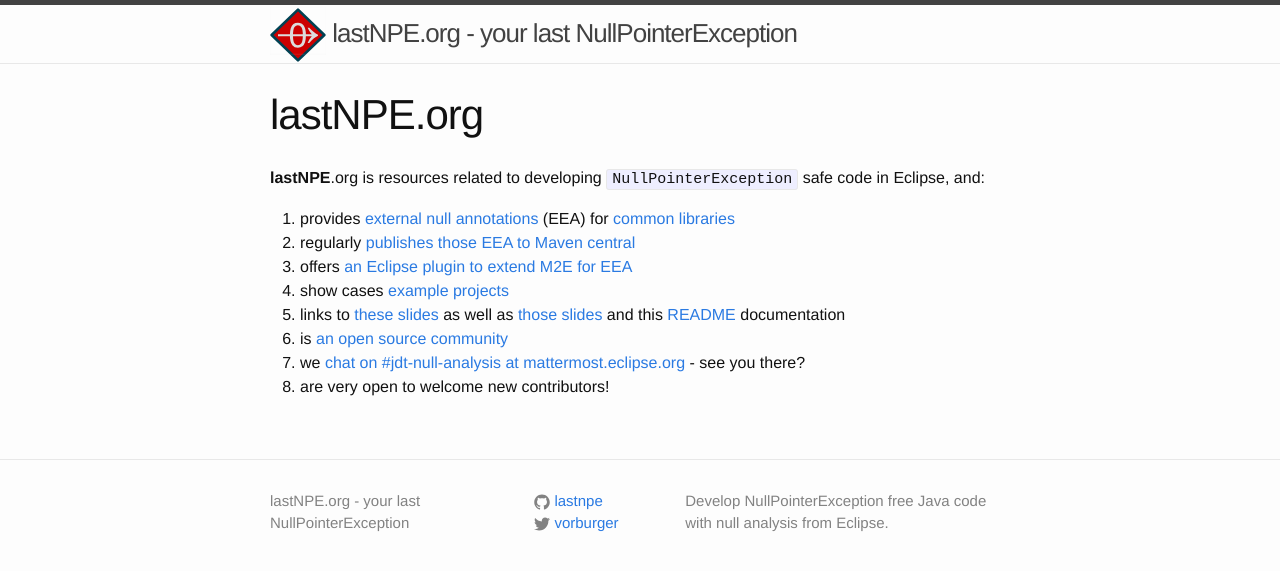
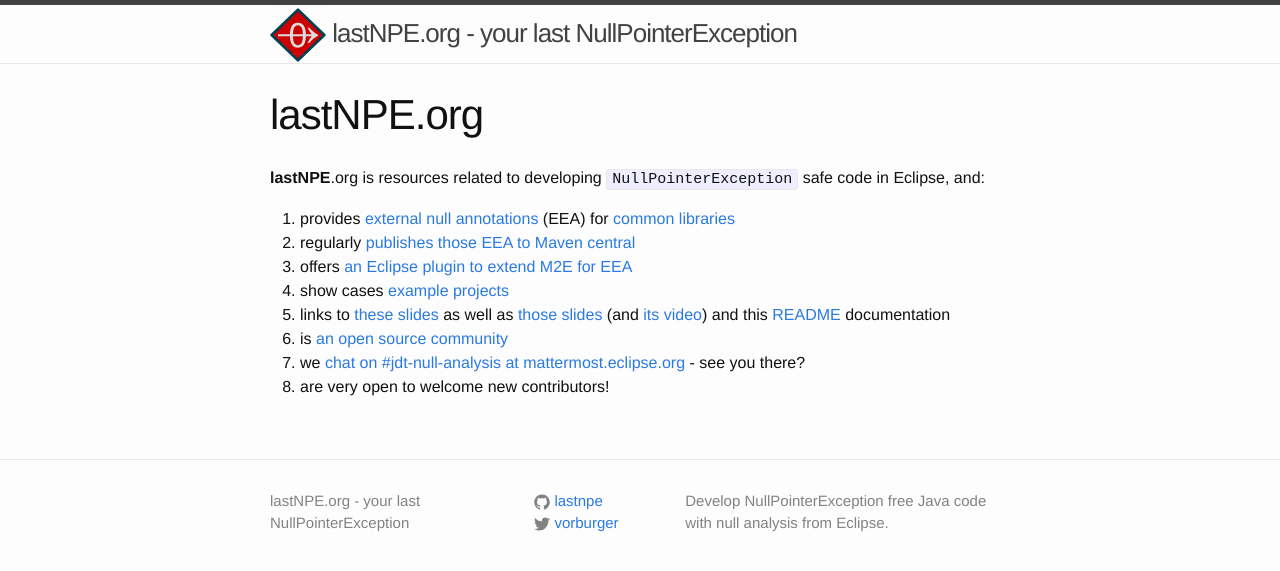
Before and after one commit to lastnpe/lastnpe.github.io, a Jekyll site: the page built from index.md, in a window 1280 px wide. Shown: the top 571 px of the page. Built offline with Jekyll 4.4.1, drawn with Linux system fonts in a browser that asks for light colours.

Commit message:
add link to @brychcy EclipseCon talk video

```diff
--- a/index.md
+++ b/index.md
@@ -11,7 +11,7 @@ for [common libraries](https://github.com/lastnpe/eclipse-null-eea-augments/tree
 2. regularly [publishes those EEA to Maven central](https://repo1.maven.org/maven2/org/lastnpe/eea/)
 3. offers [an Eclipse plugin to extend M2E for EEA](https://github.com/lastnpe/eclipse-external-annotations-m2e-plugin)
 4. show cases [example projects](https://github.com/lastnpe/eclipse-null-eea-augments/tree/master/examples/maven)
-5. links to [these slides](https://www.slideshare.net/mikervorburger/the-end-of-the-world-as-we-know-it-aka-your-last-nullpointerexception-1b-bugs) as well as [those slides](https://www.eclipsecon.org/europe2017/sites/default/files/slides/nullannotations-eclipsecon2017_0.pdf) and this [README](https://github.com/lastnpe/eclipse-null-eea-augments/blob/master/README.md) documentation
+5. links to [these slides](https://www.slideshare.net/mikervorburger/the-end-of-the-world-as-we-know-it-aka-your-last-nullpointerexception-1b-bugs) as well as [those slides](https://www.eclipsecon.org/europe2017/sites/default/files/slides/nullannotations-eclipsecon2017_0.pdf) (and [its video](https://www.youtube.com/watch?v=tmcLLrpoVuM)) and this [README](https://github.com/lastnpe/eclipse-null-eea-augments/blob/master/README.md) documentation
 6. is [an open source community](https://www.redhat.com/en/open-source)
 7. we [chat on #jdt-null-analysis at mattermost.eclipse.org](https://mattermost.eclipse.org/eclipse/channels/jdt-null-analysis) - see you there?
 8. are very open to welcome new contributors!
```
